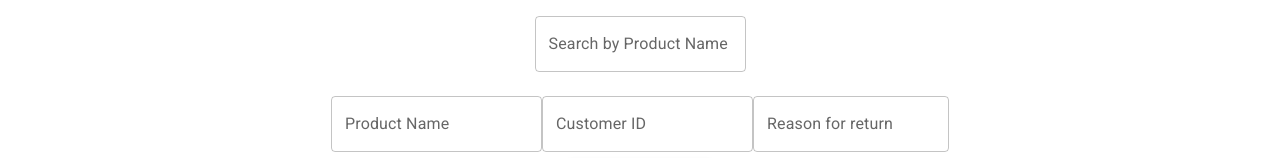
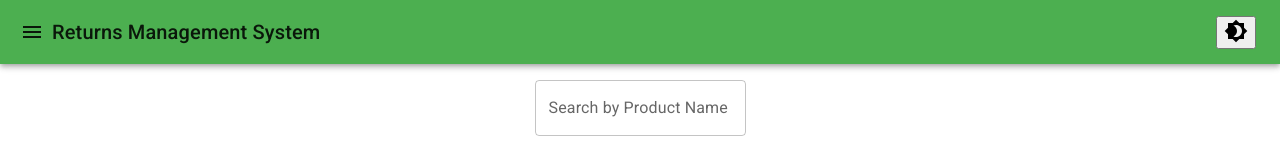
Before and after one commit to pierreolssonkruse/returns-management-system, a React (Create React App) app in the folder returns-management-frontend/: page / in a window 1280 px wide. Shown: the top 158 px of the page. Built offline with nearby package versions, Linux system fonts and the light colour scheme; no server answers.

Commit message:
Add menubar

```diff
--- a/returns-management-frontend/src/App.js
+++ b/returns-management-frontend/src/App.js
@@ -1,5 +1,6 @@
 import React, { useState, useEffect, useContext } from 'react';
-import { ThemeProvider, createTheme, Button, TextField, CssBaseline, Select, MenuItem } from '@mui/material';
+import { ThemeProvider, createTheme, Button, TextField, CssBaseline, Select, MenuItem, AppBar, Toolbar, IconButton, Menu, Typography } from '@mui/material';
+import MenuIcon from '@mui/icons-material/Menu';
 import EditIcon from '@mui/icons-material/Edit';
 import DeleteIcon from '@mui/icons-material/Delete';
 import DarkModeProvider from './DarkModeProvider';
@@ -71,16 +72,6 @@ function MainApp() {
     };
     fetchData();
   }, []);
-
-  // const statusCounts = returns.reduce((acc, curr) => {
-  //   acc[curr.status] = (acc[curr.status] || 0) + 1;
-  //   return acc;
-  // }, {});
-
-  // const chartData = Object.keys(statusCounts).map(status => ({
-  //   status,
-  //   count: statusCounts[status],
-  // }));
 
   const dateCounts = returns.reduce((acc, curr) => {
     const date = new Date(curr.date).toLocaleDateString();
@@ -300,6 +291,9 @@ function MainApp() {
 
 function App() {
   const { darkMode } = useContext(DarkThemeContext);
+  const [anchorEl, setAnchorEl] = useState(null);
+  const isMenuOpen = Boolean(anchorEl);
+
   const theme = createTheme({
     palette: {
       mode: darkMode ? 'dark' : 'light',
@@ -309,13 +303,45 @@ function App() {
     },
   });
 
+  const handleMenu = (event) => {
+    setAnchorEl(event.currentTarget);
+  };
+
+  const handleClose = () => {
+    setAnchorEl(null);
+  };
+
   return (
     <DarkModeProvider>
       <ThemeProvider theme={theme}>
         <CssBaseline />
+        <AppBar position="static">
+          <Toolbar>
+            <IconButton
+              edge="start"
+              color="inherit"
+              aria-label="menu"
+              onClick={handleMenu}
+            >
+              <MenuIcon />
+            </IconButton>
+            <Menu
+              anchorEl={anchorEl}
+              open={isMenuOpen}
+              onClose={handleClose}
+            >
+              <MenuItem onClick={handleClose}>Item 1</MenuItem>
+              <MenuItem onClick={handleClose}>Item 2</MenuItem>
+              <MenuItem onClick={handleClose}>Item 3</MenuItem>
+            </Menu>
+            <Typography variant="h6" style={{ flexGrow: 1 }}>
+              Returns Management System
+            </Typography>
+            <DarkModeSwitcher />
+          </Toolbar>
+        </AppBar>
         <div className="App">
           <MainApp />
-          <DarkModeSwitcher />
         </div>
       </ThemeProvider>
     </DarkModeProvider>
```
